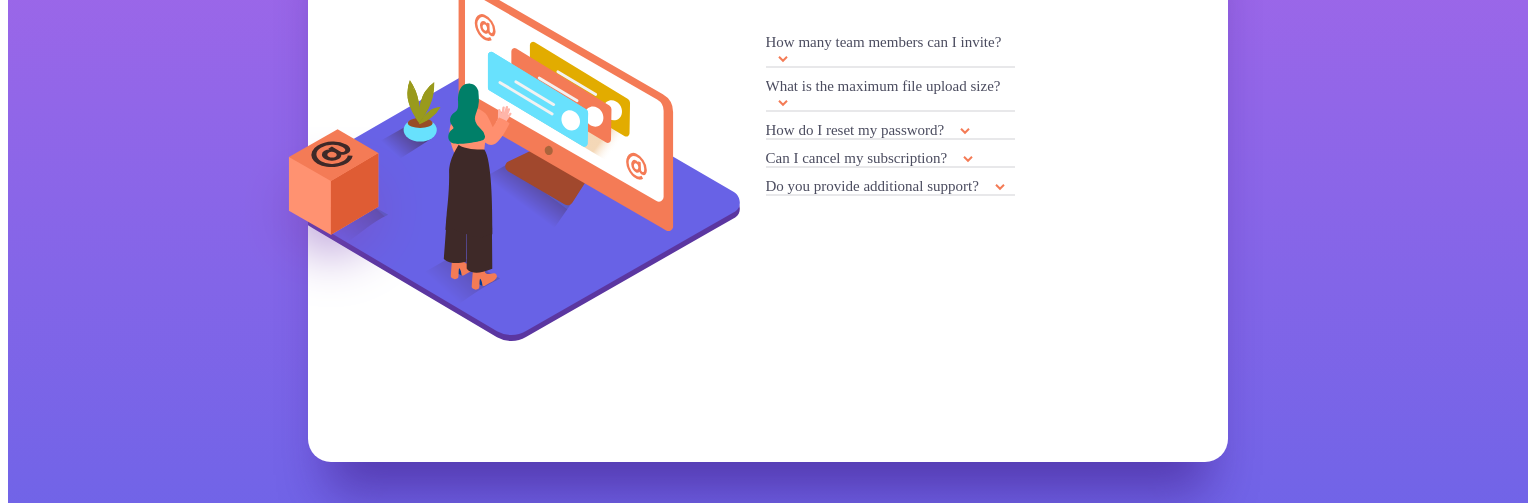
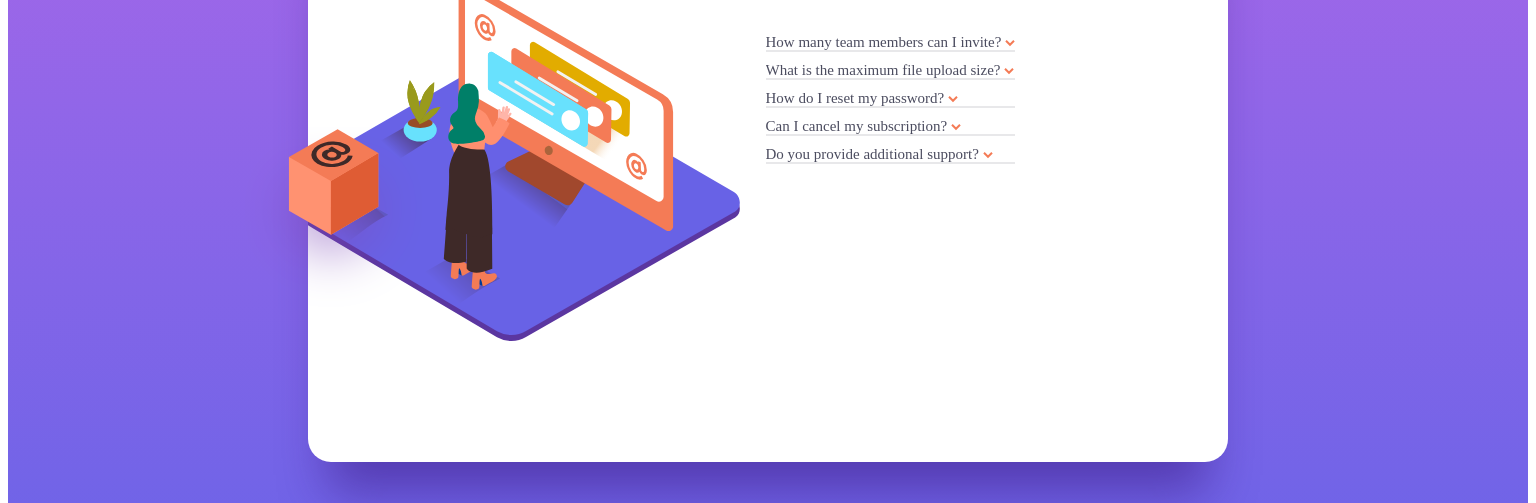
Before and after one commit to IrakliDeme/faq-accordion, a plain HTML site: page index.html in a window 1536 px wide. Shown: the part 281-784 px from the top of the page. Drawn offline with Linux system fonts and the light colour scheme.

Commit message:
add modified scc

```diff
--- a/style.css
+++ b/style.css
@@ -154,8 +154,6 @@ h5{
     .white-card-2section{
         align-items: flex-start;
     }
-    .errow{
-        margin-left: 5%;
-    }
+
 
 }
```
